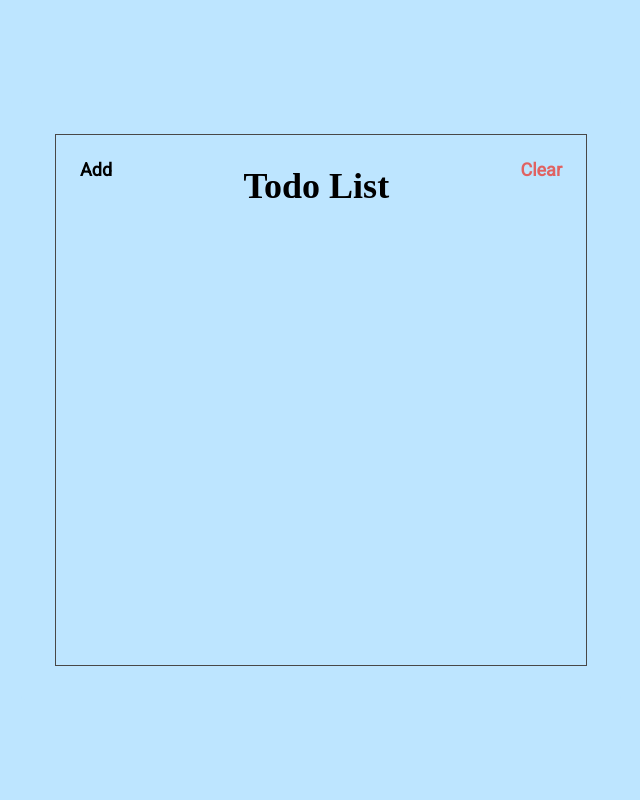
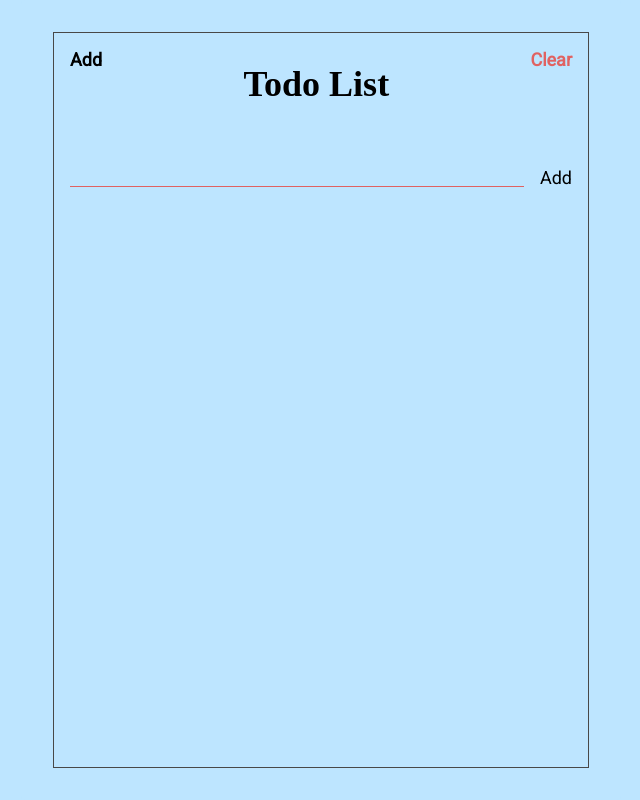
Before and after one commit to Calvin-Wijaya/my-first-react, a plain HTML site: page index.html in a window 1280 px wide. Shown: the whole page, without its empty margins (319-959 px from the left). Drawn offline with Linux system fonts and the light colour scheme.

Commit message:
Create Add Todo Section

```diff
--- a/index.html
+++ b/index.html
@@ -21,12 +21,13 @@
           <h1 class="header-tittle">Todo List</h1>
           <button class="header-btn main-red-color">Clear</button>
         </section>
-        <!-- <section class="add">
+
+        <section class="add">
           <form class="add-form">
             <input type="text" class="add-input" />
-            <button class="add-btn">add</button>
+            <button class="add-btn">Add</button>
           </form>
-        </section> -->
+        </section>
       </div>
     </div>
   </body>
--- a/style.css
+++ b/style.css
@@ -20,7 +20,6 @@ body {
   align-content: center;
   align-items: center;
   background-color: rgb(189, 229, 255);
-  height: 100vh;
 }
 
 body,
@@ -32,10 +31,11 @@ html {
 
 .container {
   width: 600px;
-  height: 600px;
+  height: 800px;
   background-color: rgb(189, 229, 255);
   border-radius: 4px;
-  padding: 34px;
+
+  padding: 32px;
 }
 
 .frame {
@@ -62,10 +62,46 @@ html {
   font-family: "roboto", sans-serif;
   font-weight: bold;
 
-  padding: 24px;
+  padding: 16px;
   cursor: pointer;
 
   background: unset;
   border: unset;
   outline: unset;
 }
+
+.add {
+  padding: 16px;
+}
+
+.add-form {
+  display: flex;
+  align-items: flex-start;
+}
+
+.add-input {
+  background: unset;
+  border: unset;
+  padding: 8px 64px;
+
+  flex: 1;
+
+  border-bottom: 1px solid var(--main-red-color);
+  outline: unset;
+
+  font-family: "roboto";
+  font-size: 16px;
+}
+
+.add-btn {
+  font-size: 1.8rem;
+  font-family: "roboto";
+
+  padding: 16px;
+  padding-right: unset;
+  cursor: pointer;
+
+  background: unset;
+  border: unset;
+  outline: unset;
+}
```
